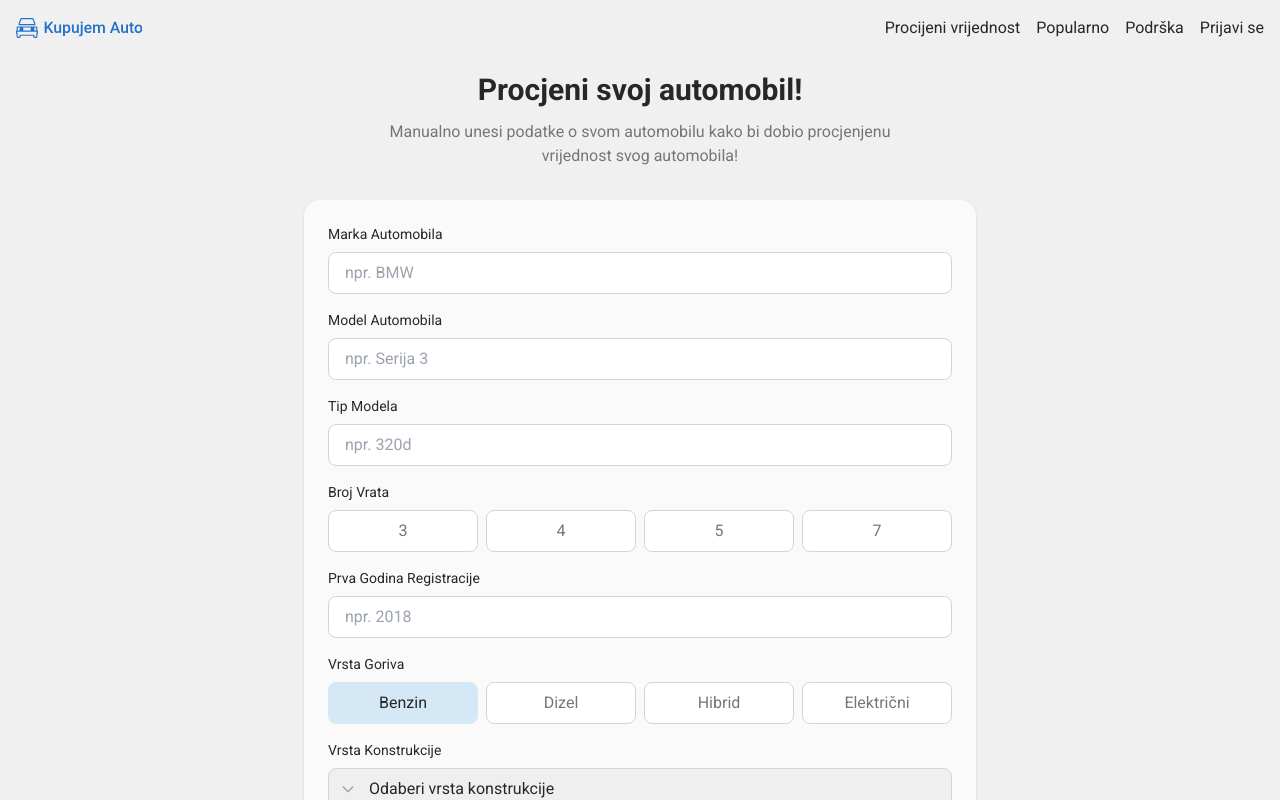
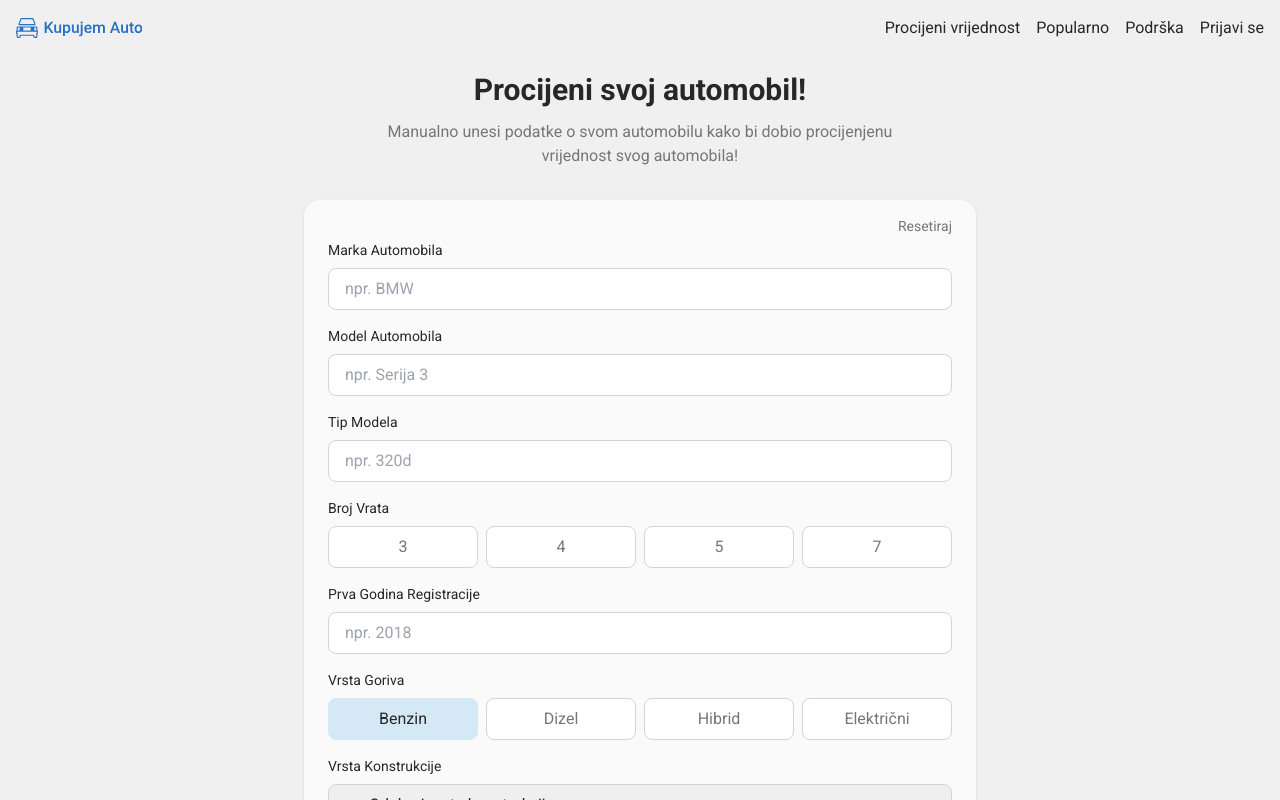
Before and after one commit to mjospovich/human-computer-interaction, a Next.js app in the folder project/: page /manualni-unos in a window 1280 px wide. Both pictures are taken after a click on the button "Benzin". Shown: the top 800 px of the page. Built offline with nearby package versions, Linux system fonts and the light colour scheme.

Commit message:
added cache to manual input

```diff
--- a/project/src/app/manualni-unos/page.tsx
+++ b/project/src/app/manualni-unos/page.tsx
@@ -3,7 +3,7 @@
 import { Navigation } from "@/components/navigation";
 import { FormInput } from "@/components/formInput";
 import { FormButtonGroup } from "@/components/formButtonGroup";
-import { useState } from "react";
+import { useState, useEffect } from "react";
 
 export default function ManualniUnosPage() {
   const [isOpen, setIsOpen] = useState(false);
@@ -19,12 +19,24 @@ export default function ManualniUnosPage() {
     enginePower: '',
     mileage: ''
   });
+
+  // Load saved form data on component mount
+  useEffect(() => {
+    const savedData = localStorage.getItem('manualInputFormData');
+    if (savedData) {
+      setFormData(JSON.parse(savedData));
+    }
+  }, []);
+
+  const handleChange = (field: string) => (value: string) => {
+    const updatedFormData = { ...formData, [field]: value };
+    setFormData(updatedFormData);
+    // Save to localStorage whenever form data changes
+    localStorage.setItem('manualInputFormData', JSON.stringify(updatedFormData));
+  };
+
   const [errors, setErrors] = useState<Record<string, boolean>>({});
   const [showErrors, setShowErrors] = useState(false);
-
-  const handleChange = (field: string) => (value: string) => {
-    setFormData(prev => ({ ...prev, [field]: value }));
-  };
 
   const validateForm = () => {
     const newErrors: Record<string, boolean> = {};
@@ -49,6 +61,28 @@ export default function ManualniUnosPage() {
     }
   };
 
+  // Check if any field has data
+  const hasAnyData = Object.values(formData).some(value => value !== '');
+
+  // Reset all form data
+  const handleReset = () => {
+    setFormData({
+      brand: '',
+      model: '',
+      type: '',
+      doors: '',
+      firstRegistration: '',
+      fuelType: '',
+      bodyType: '',
+      transmission: '',
+      enginePower: '',
+      mileage: ''
+    });
+    localStorage.removeItem('manualInputFormData');
+    setErrors({});
+    setShowErrors(false);
+  };
+
   return (
     <main className="flex min-h-screen flex-col items-center p-10">
       <Navigation isOpen={isOpen} setIsOpen={setIsOpen} />
@@ -57,15 +91,26 @@ export default function ManualniUnosPage() {
         {/* Updated header section */}
         <div className="text-center mb-8">
           <h1 className="text-2xl md:text-3xl font-bold text-main-text-black mb-3">
-            Procjeni svoj automobil!
+            Procijeni svoj automobil!
           </h1>
           <p className="text-secondary-text-black text-sm md:text-base max-w-lg mx-auto">
-            Manualno unesi podatke o svom automobilu kako bi dobio procjenjenu vrijednost svog automobila!
+            Manualno unesi podatke o svom automobilu kako bi dobio procijenjenu vrijednost svog automobila!
           </p>
         </div>
 
-        <div className="bg-container-white p-6 rounded-2xl shadow">
-          {/* Basic car info */}
+        <div className="bg-container-white p-6 rounded-2xl shadow relative">
+          {/* Add reset button */}
+          {hasAnyData && (
+            <button
+              onClick={handleReset}
+              className="absolute top-4 right-6 text-sm text-secondary-text-black hover:text-brand transition-colors duration-300"
+            >
+              Resetiraj
+            </button>
+          )}
+
+          {/* Add padding-top to create space */}
+          <div className="pt-4">
             <FormInput
               label="Marka Automobila"
               value={formData.brand}
@@ -103,7 +148,6 @@ export default function ManualniUnosPage() {
               label="Prva Godina Registracije"
               value={formData.firstRegistration}
               onChange={handleChange('firstRegistration')}
-            type="number"
               placeholder="npr. 2018"
               error={showErrors && errors.firstRegistration ? "Polje je prazno!" : ""}
             />
@@ -156,6 +200,7 @@ export default function ManualniUnosPage() {
               placeholder="npr. 150000"
               error={showErrors && errors.mileage ? "Polje je prazno!" : ""}
             />
+          </div>
 
           {/* Add submit button and error message at the bottom */}
           <div className="mt-8 space-y-4 flex flex-col items-center">
@@ -172,8 +217,5 @@ export default function ManualniUnosPage() {
               </p>
             )}
           </div>
-        </div>
-      </div>
-    </main>
-  );
+        </div>      </div>    </main>  );
 }
```
Lines whose indentation alone changed are shown as unchanged.
